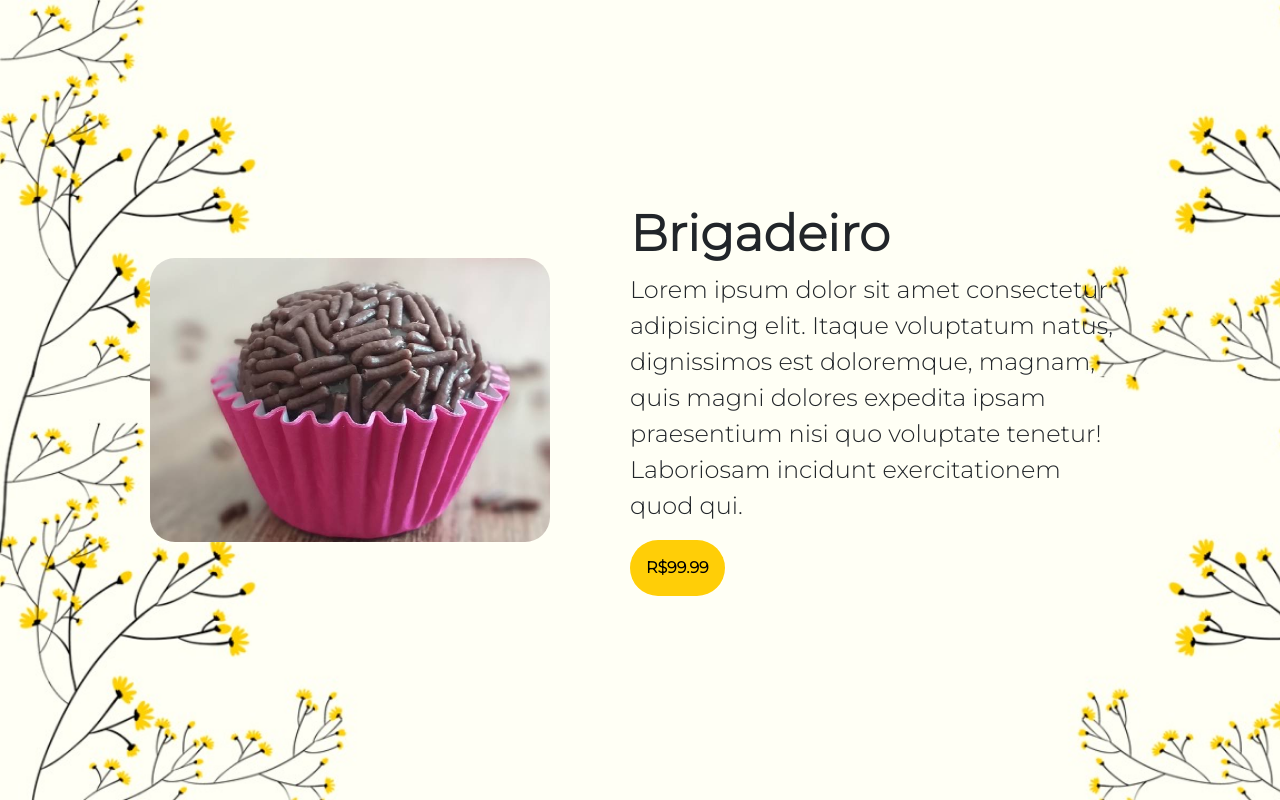
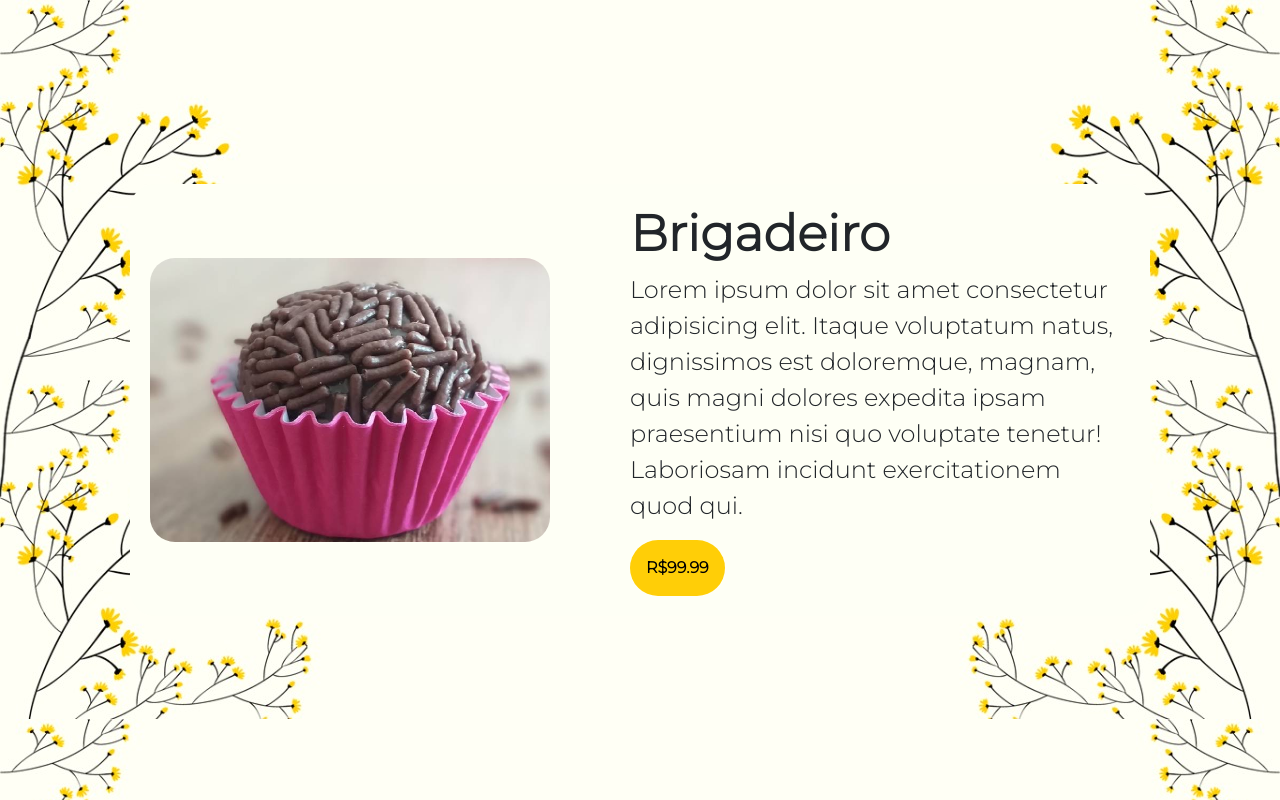
Before and after one commit to annafrancox/AnnaSun-traineeCode, a PHP site: page /detalhes-produtos.html in a window 1280 px wide. Run offline with PHP 8.4, Linux system fonts and the light colour scheme; some web fonts are replaced.

Commit message:
Correçoes pagina de produtos

```diff
--- a/css/produtos.css
+++ b/css/produtos.css
@@ -1,7 +1,7 @@
 body {
   font-family: "Montserrat";
   background-image: url("../img/bg.jpeg");
-  background-size: cover;
+  background-size: contain;
 }
 
 /* ARRUMAR NOME DA CLASSE*/
@@ -54,7 +54,7 @@ body {
 }
 
 /* Products Details */
-.wrapper {
+.products-wrapper {
   height: 100vh;
   display: flex;
   align-items: center;
@@ -62,6 +62,9 @@ body {
 }
 
 .product-details {
+  background-color: #fefff5;
+  border-radius: 25px;
+  padding: 20px;
   display: flex;
   align-items: center;
   justify-content: center;
@@ -93,3 +96,10 @@ body {
   border-radius: 35px;
   padding: 15px;
 }
+
+@media (max-width: 768px) {
+  .product-details {
+    flex-direction: column;
+    padding: 100px;
+  }
+}
--- a/detalhes-produtos.html
+++ b/detalhes-produtos.html
@@ -19,7 +19,7 @@
 
 <body>
 
-    <div class="wrapper">
+    <div class="products-wrapper">
             <div class="product-details">
                 <div class="image-container">
                         <img src="img/img1.jpg" alt="">
--- a/produtos.html
+++ b/produtos.html
@@ -19,9 +19,9 @@
 
 <body>
 
-   <div class="container">
+   <div class="container my-container">
             <div class="card-deck">
-                <div class="col-sm-12 col-md-6 col-lg-4 d-flex justify-content-center mb-3">
+                <div class="col-sm-12 col-md-6 col-lg-4 d-flex justify-content-center mb-5">
                     <div class="card">
                         <div class="card-img-container">
                             <img class="card-img-top" src="img/img2.jpg" alt="Imagem de capa do card">
@@ -35,6 +35,7 @@
                                 <a href="detalhes-produtos.html" class="btn">Detalhes</a>
 
                                 <div class="card-price">R$ 35,00</div>
+
                             </div>
 
                         </div>
```
